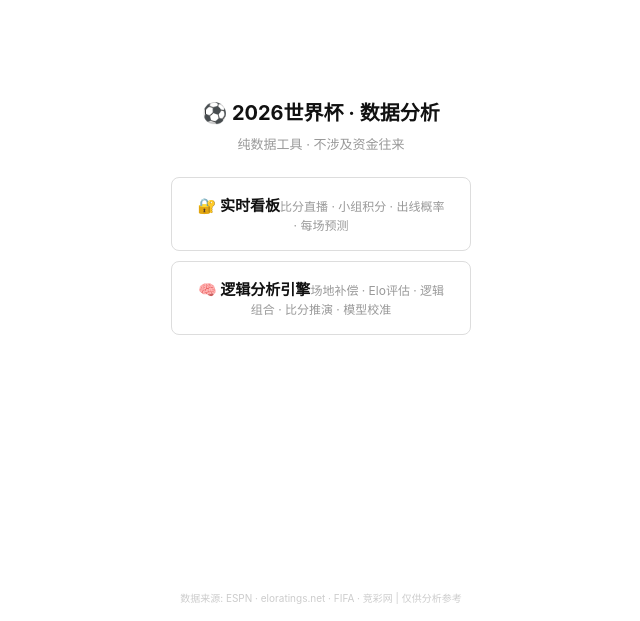
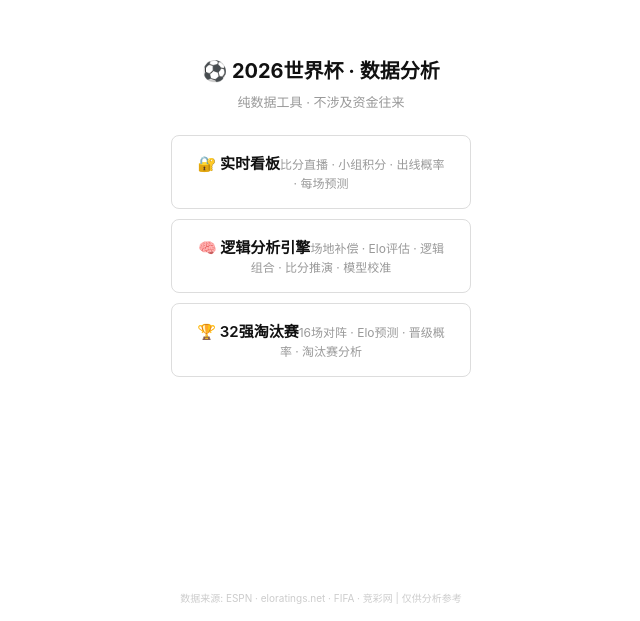
Before and after one commit to 1111177777/worldcup-live, a plain HTML site: page index.html in a window 1280 px wide. Shown: the part 179-800 px from the top of the page, without its empty margins (319-959 px from the left). Drawn offline with Linux system fonts and the light colour scheme.

Commit message:
add knockout link to index

```diff
--- a/index.html
+++ b/index.html
@@ -16,6 +16,7 @@ body{font-family:-apple-system,'Microsoft YaHei',sans-serif;background:#fff;min-
 <p>纯数据工具 · 不涉及资金往来</p>
 <a href="live.html">🔐 实时看板<span class="s">比分直播 · 小组积分 · 出线概率 · 每场预测</span></a>
 <a href="logic_analysis.html">🧠 逻辑分析引擎<span class="s">场地补偿 · Elo评估 · 逻辑组合 · 比分推演 · 模型校准</span></a>
+<a href="knockout.html">🏆 32强淘汰赛<span class="s">16场对阵 · Elo预测 · 晋级概率 · 淘汰赛分析</span></a>
 </div>
 <div class="footer">数据来源: ESPN · eloratings.net · FIFA · 竞彩网 | 仅供分析参考</div>
 </body></html>
```
